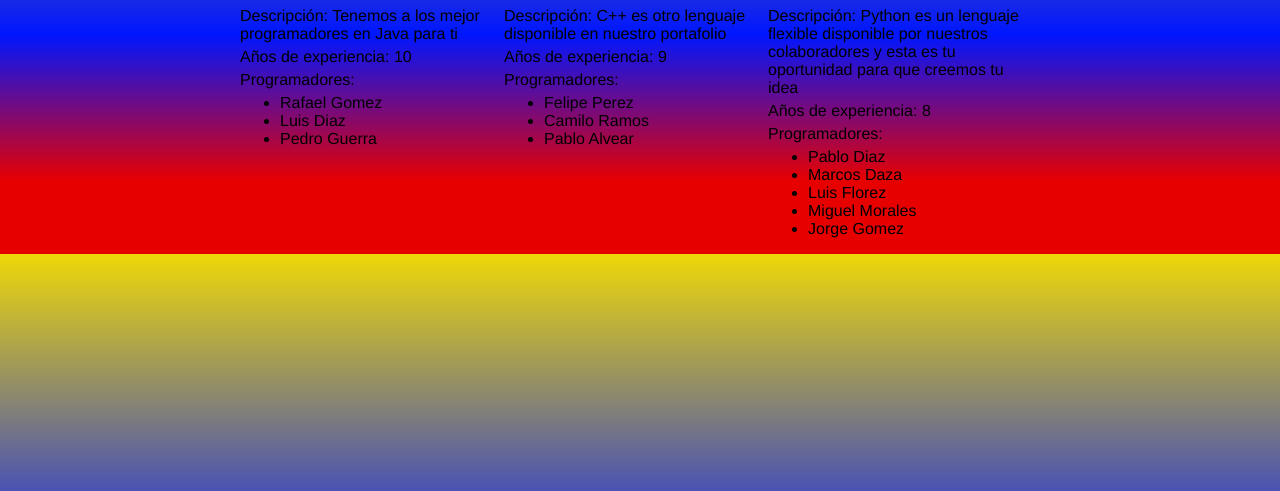
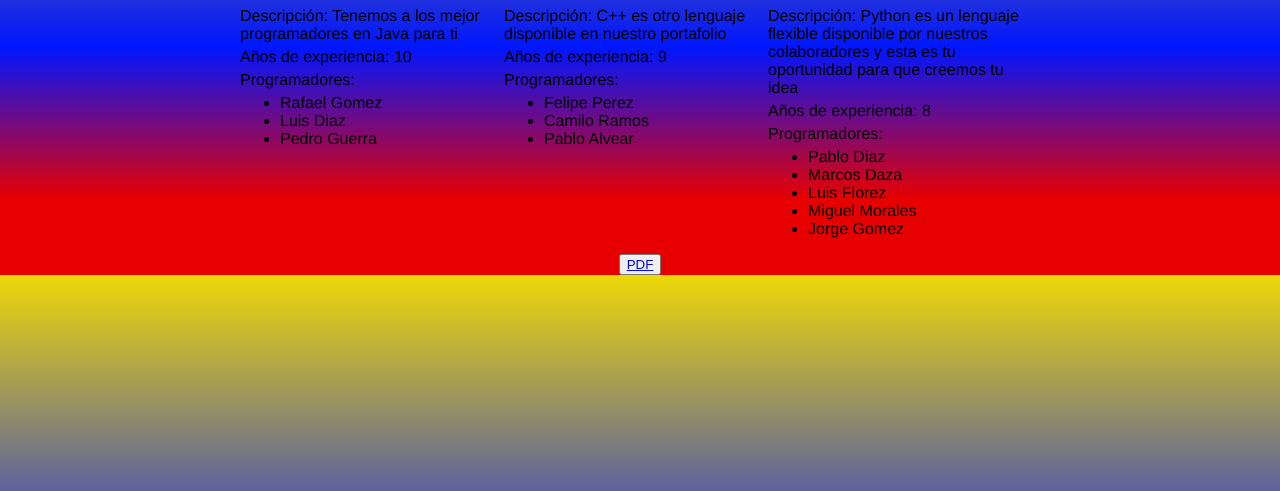
Before and after one commit to rafagomezguti/proyectoWeb.github.io, a plain HTML site: page index.html in a window 1280 px wide. Shown: the part 309-800 px from the top of the page. Drawn offline with Linux system fonts and the light colour scheme.

Commit message:
Update index.html

```diff
--- a/index.html
+++ b/index.html
@@ -100,5 +100,20 @@
 
 
       </script>
+        <center>
+
+        <button>
+
+
+            <a href="PROYECTO FINAL.docx.pdf" target="_blank">PDF</a>
+
+
+
+
+        </button>
+
+
+
+    </center>
   </body>
 </html>
```
